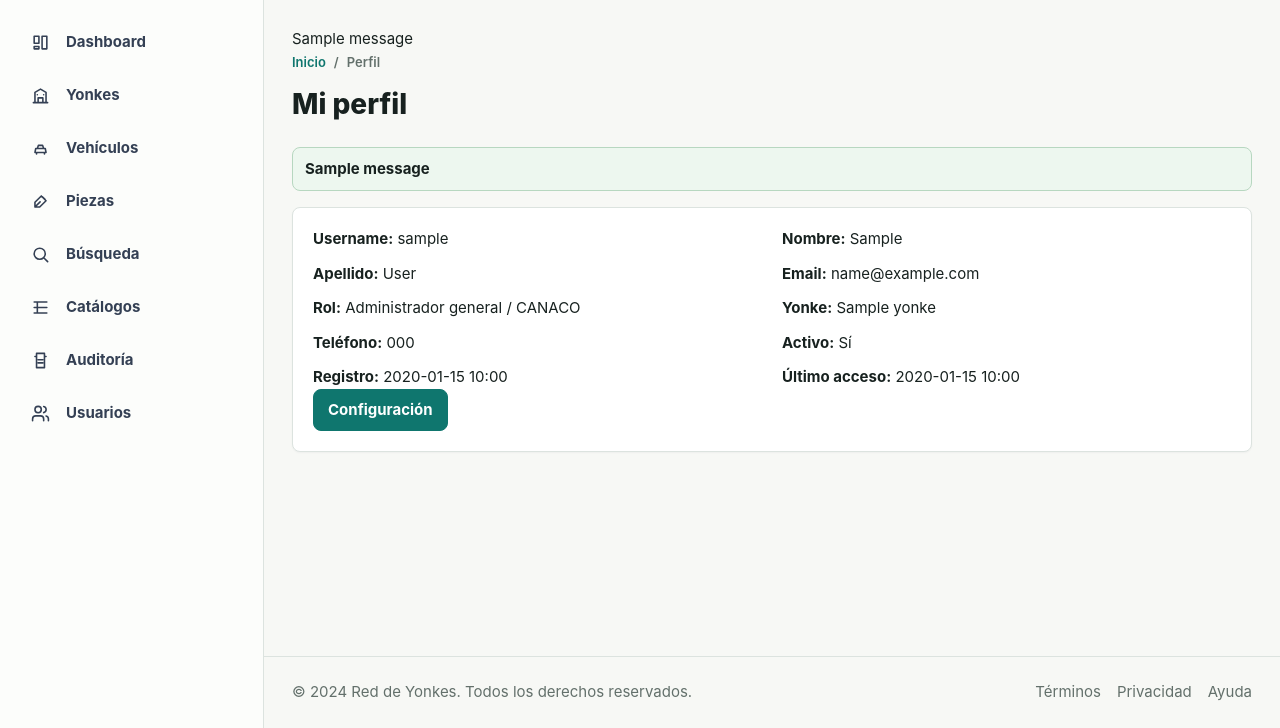
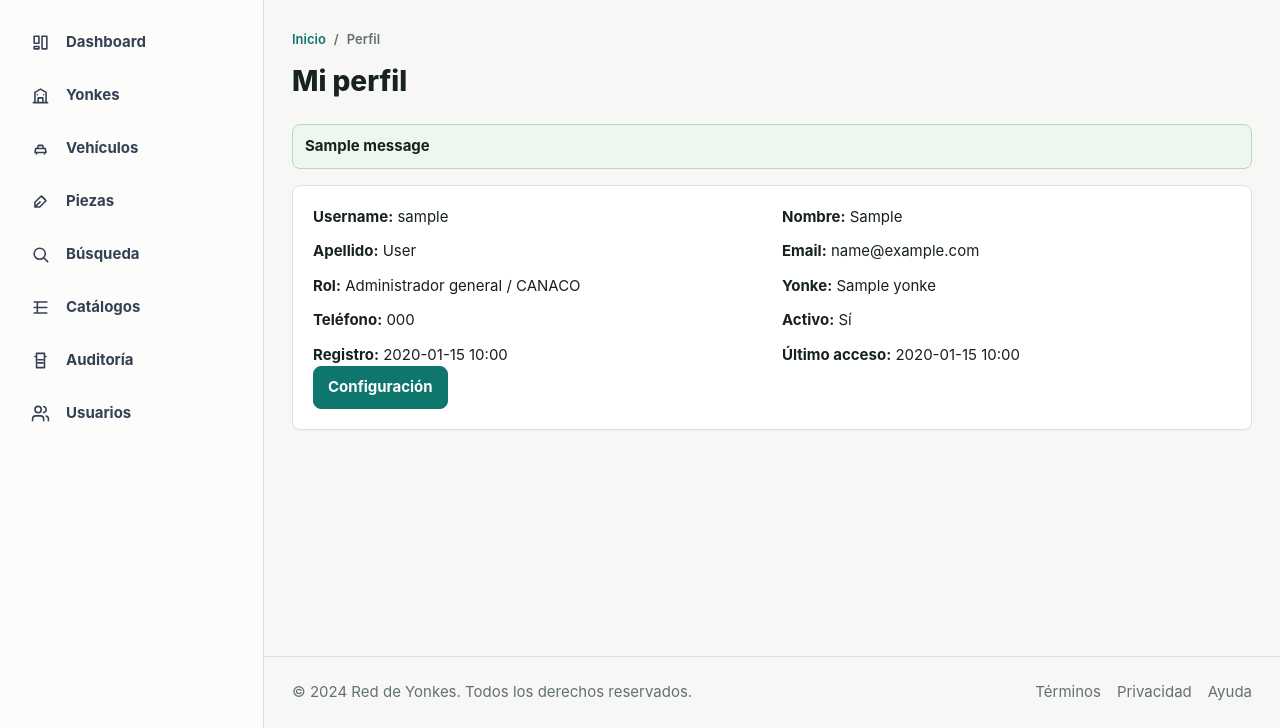
Before and after one commit to C13R1C/Yonkes, a Django app: page /perfil/ in a window 1280 px wide. Shown: the part 72-800 px from the top of the page. Run offline with Django 5.2, Linux system fonts and the light colour scheme; a user stored in the database is signed in; tables that the repository leaves empty hold one stand-in row (values such as "Sample post"); one stand-in notice (Sample message) is shown.

Commit message:
Fix duplicate Django messages in layout

```diff
--- a/templates/layout/base.html
+++ b/templates/layout/base.html
@@ -146,7 +146,6 @@
 
     <main class="app-main" id="main-content">
         <section class="page-shell">
-            {% if messages %}<div class="messages-container">{% for message in messages %}<div class="alert alert-{{ message.tags }}">{{ message }}</div>{% endfor %}</div>{% endif %}
             <div class="breadcrumb">
                 {% block breadcrumbs %}{% endblock %}
             </div>
```
